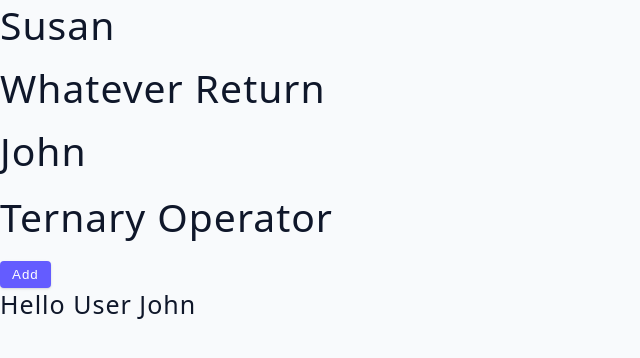
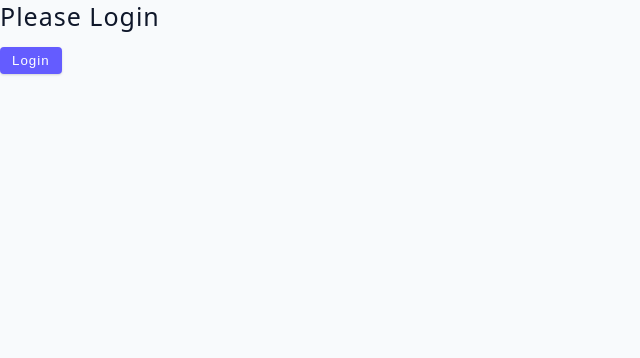
Before and after one commit to fugasok/advanced-react-learning, a React (Vite) app: page / in a window 1280 px wide. Shown: the top 358 px of the page, without its empty margins (0-640 px from the left). Built offline with nearby package versions, Linux system fonts and the light colour scheme.

Commit message:
07: User login/logout challenge done

```diff
--- a/src/App.jsx
+++ b/src/App.jsx
@@ -1,4 +1,4 @@
-import Starter from "./tutorial/03-conditional-rendering/starter/05-short-circuit-examples";
+import Starter from "./tutorial/03-conditional-rendering/starter/07-user-challenge";
 
 function App() {
 	return <Starter />;
--- a/src/tutorial/03-conditional-rendering/starter/07-user-challenge.jsx
+++ b/src/tutorial/03-conditional-rendering/starter/07-user-challenge.jsx
@@ -1,5 +1,37 @@
+import { useState } from "react";
+
 const UserChallenge = () => {
-  return <h2>user challenge</h2>;
+	const [user, setUser] = useState(null);
+
+	const login = () => {
+		setUser({ name: "Peter" });
+	};
+
+	return !user ? (
+		<div>
+			<h4>Please login</h4>
+			<button className="btn" onClick={login}>
+				Login
+			</button>
+		</div>
+	) : (
+		<div>
+			<UserInfo user={user} />
+			<button className="btn" onClick={() => setUser(null)}>
+				logout
+			</button>
+		</div>
+	);
+};
+
+const UserInfo = ({ user }) => {
+	return (
+		<div>
+			<h4>
+				Hello there <i>{user.name}</i>
+			</h4>
+		</div>
+	);
 };
 
 export default UserChallenge;
```
Also changed, not shown: src/tutorial/03-conditional-rendering/starter/06-toggle-challenge.jsx (+21 -1 lines).
